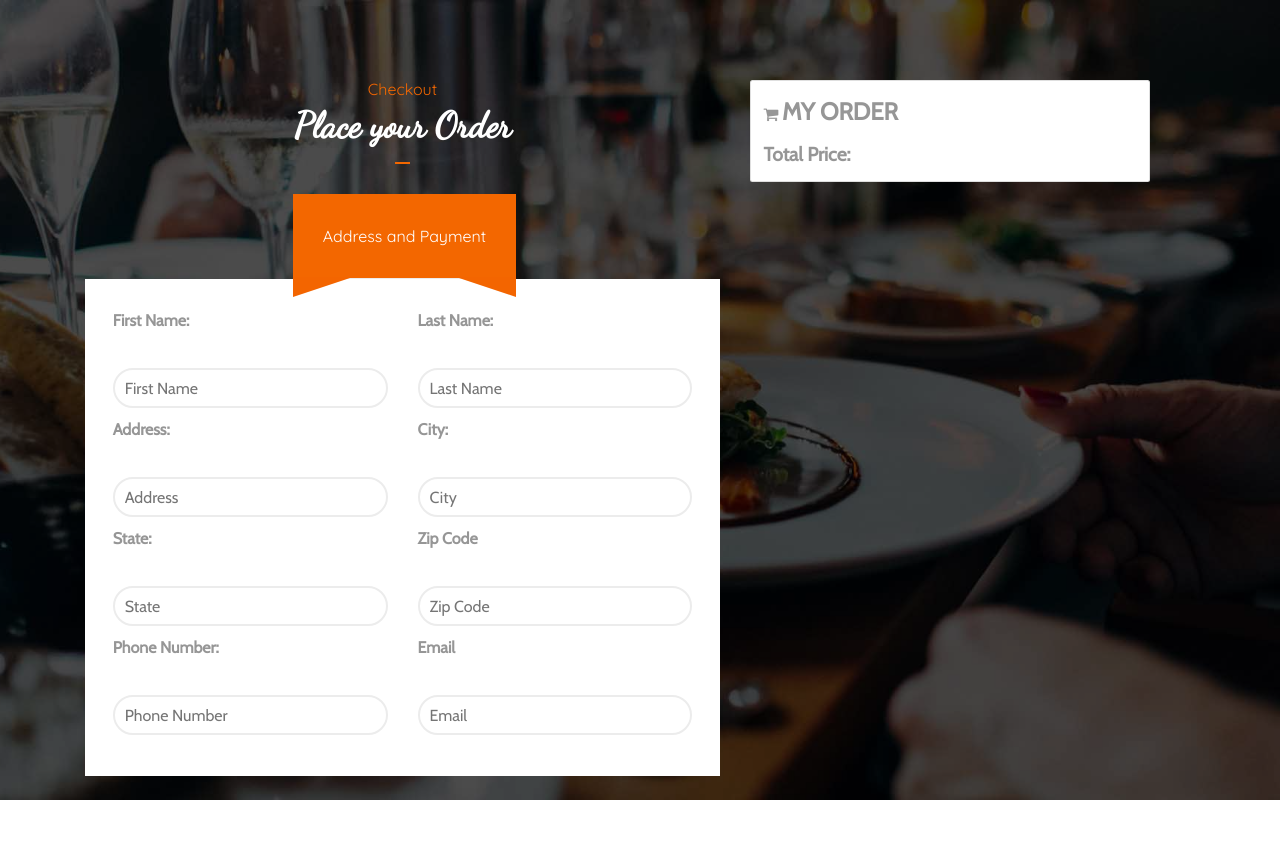
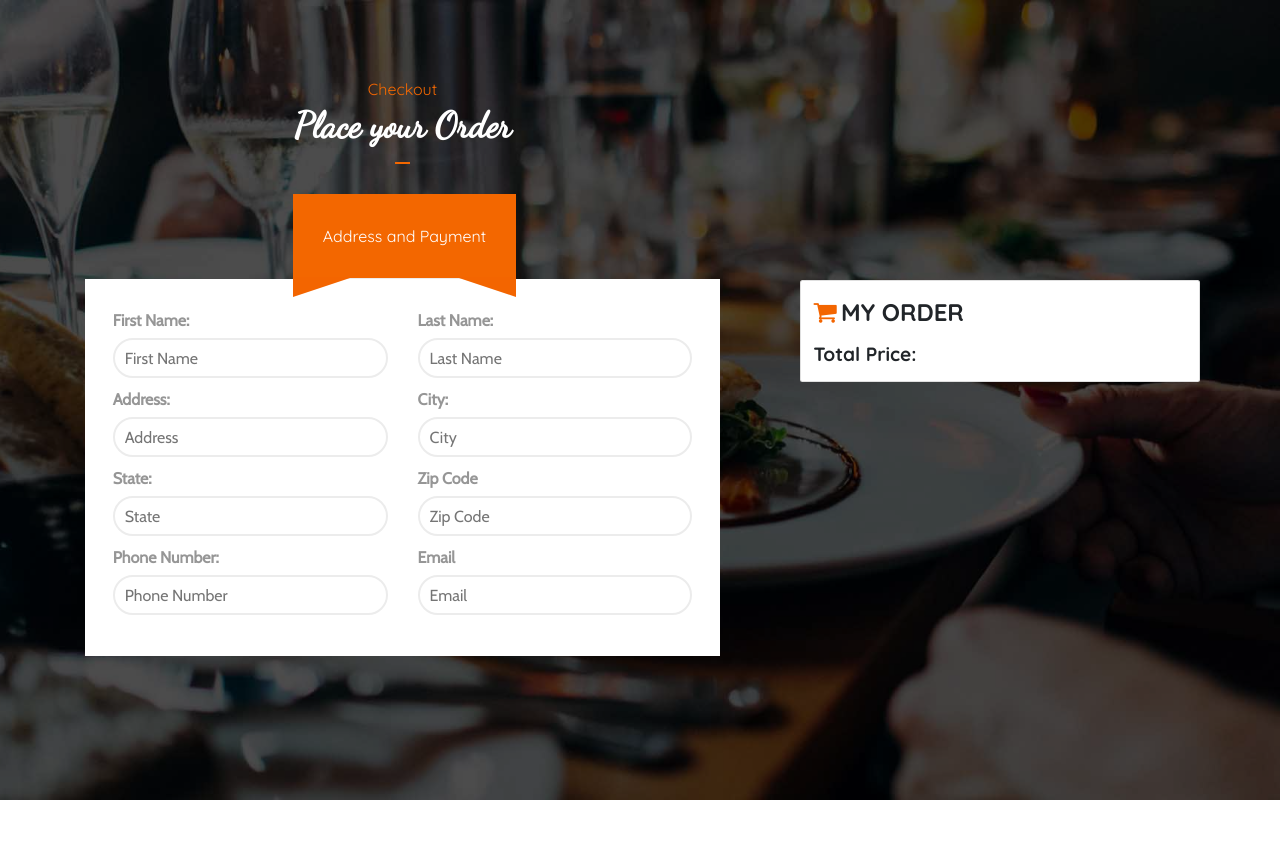
Before and after one commit to Preetham7765/restaurantWebsite, a PHP site: page /checkout.html in a window 1280 px wide. After the commit the page ends 800 px from the top, so only its background shows below. Run offline with PHP 8.4, Linux system fonts and the light colour scheme; data that the repository does not hold is empty; some libraries are stand-ins or nearby versions.

Commit message:
Edit styles

```diff
--- a/css/style.css
+++ b/css/style.css
@@ -1422,7 +1422,7 @@ textarea.input {
 	margin-right:200px;
 }
 
-.input {
+.add-new-item .input {
 	margin-top:30px;
 	/*margin-bottom:20px;*/
 }
@@ -1434,3 +1434,89 @@ textarea.input {
 .red-error {
 	color: red;
 }
+
+#profile-content {
+	overflow:auto;
+	padding:30px 2% 30px;
+	background-color:#FFF;
+	height: 700px;
+}
+
+#past_orders {
+	height: 600px;
+	overflow-y:auto;
+}
+
+#price-total {
+	font-weight: bold;
+	margin-top: 10px;
+	width: 85%;
+	display: inline-block;
+	font-family: 'Quicksand', sans-serif;
+	color: #212529;
+}
+
+#total-display {
+    float: right;
+    font-weight: bold;
+	margin-left:100px;^M
+	margin-right:200px;^M
+ }
+
+#price-display {
+    font-weight: bold;
+    display: inline-block;
+    width: 15%;
+       font-family: 'Quicksand', sans-serif;
+    color: #212529;
+}
+
+.checkout-summary {
+    margin-top: 200px !important;
+    margin-left: 50px;
+    font-family: 'Quicksand', sans-serif;
+    color: #212529;
+}
+
+.summary-item-title {
+    /*width: 240px;*/
+    width: 70%;
+    display: inline-block;
+}
+
+.summary-item-count {
+    /*width: 50px;*/
+    width: 15%;
+    text-align: center;
+    font-weight: bold;
+    display: inline-block;
+}
+
+.summary-item-cost {
+    width: 15%;
+       /*float: right;*/
+    color: #f36700;
+    font-weight: bold;
+}
+
+.fa-shopping-cart {
+    font-size: 25px;
+    color:#f36500 !important;
+}
+
+.my_order {
+       height: 250px;
+       min-height: 250px;
+       overflow-y: hidden;
+       margin-top: 20px;
+       white-space: pre-wrap;
+       background-color: #ededef;
+}
+
+.no_border {
+       border: 0px !important;
+}
+
+#past_orders ul:hover {
+	cursor: pointer;
+}
```
